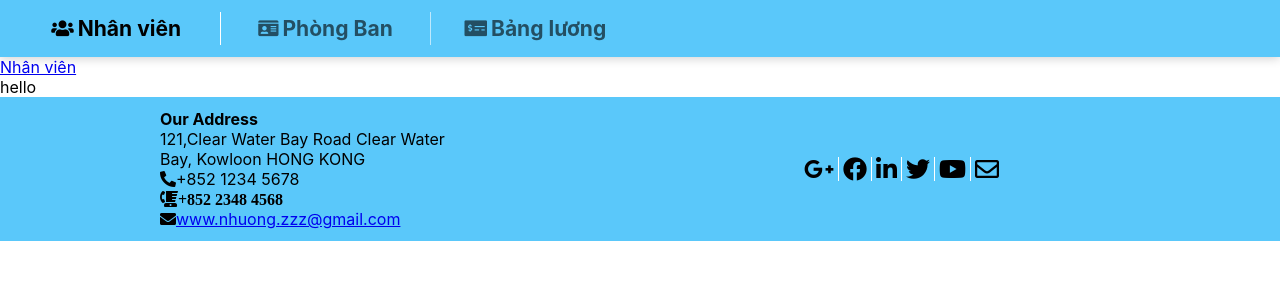
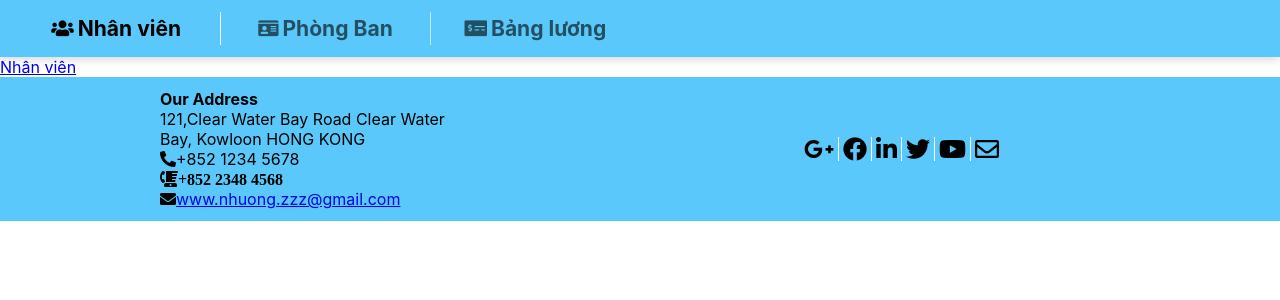
Before and after one commit to PhanNhuong123/Funix, a React (Create React App) app: page /staffinfo in a window 1280 px wide. Shown: the top 300 px of the page. Built offline with nearby package versions, Linux system fonts and the light colour scheme.

Commit message:
update...

```diff
--- a/src/App.js
+++ b/src/App.js
@@ -3,7 +3,7 @@ import { Routes, Route} from 'react-router-dom'
 import Header from "./components/Header";
 import StaffsPage from "./components/pages/StaffsPage";
 import Footer from "./components/Footer";
-import HandleClickStaff from "./components/HandleClickStaff";
+import StaffInfo from "./components/HandleClickStaff";
 import "./App.css";
 
 
@@ -15,7 +15,7 @@ function App() {
 
         <Routes>
           <Route path="/" element={<StaffsPage />} />
-          <Route path="/staffinfo" element={<HandleClickStaff />} />
+          <Route path="/staffinfo" element={<StaffInfo />} />
         </Routes>
       <Footer />
     </div>
--- a/src/components/HandleClickStaff.js
+++ b/src/components/HandleClickStaff.js
@@ -2,14 +2,18 @@ import React from "react";
 import { Link } from "react-router-dom";
 
 
-function HandleClickStaff(prop) {
-  console.log(prop);
-
+function StaffInfo(staff) {
+  console.log(staff);
   return (
     <div className="wrapper__path">
       <Link to="/">Nhân viên</Link>
-      <p>hello</p>
+      <p></p>
     </div>
   );
 }
+
+function HandleClickStaff({prop}){
+   console.log(prop)
+   return <StaffInfo />
+}
 export default HandleClickStaff;
--- a/src/components/staff.js
+++ b/src/components/staff.js
@@ -1,11 +1,13 @@
 import { Link } from "react-router-dom";
-import HandleClickStaff from "./HandleClickStaff";
+import StaffInfo from "./HandleClickStaff.js";
 
 const Staff = ({ staff }) => (
   <Link
     to="/staffinfo"
     className="staff col-2"
-    onClick={() => HandleClickStaff(staff)}
+    onClick={() => {console.log(staff)
+      StaffInfo(staff)
+    }}
   >
     <div className="staff__content">
       <img src={staff.image} alt={staff.name} />
```
